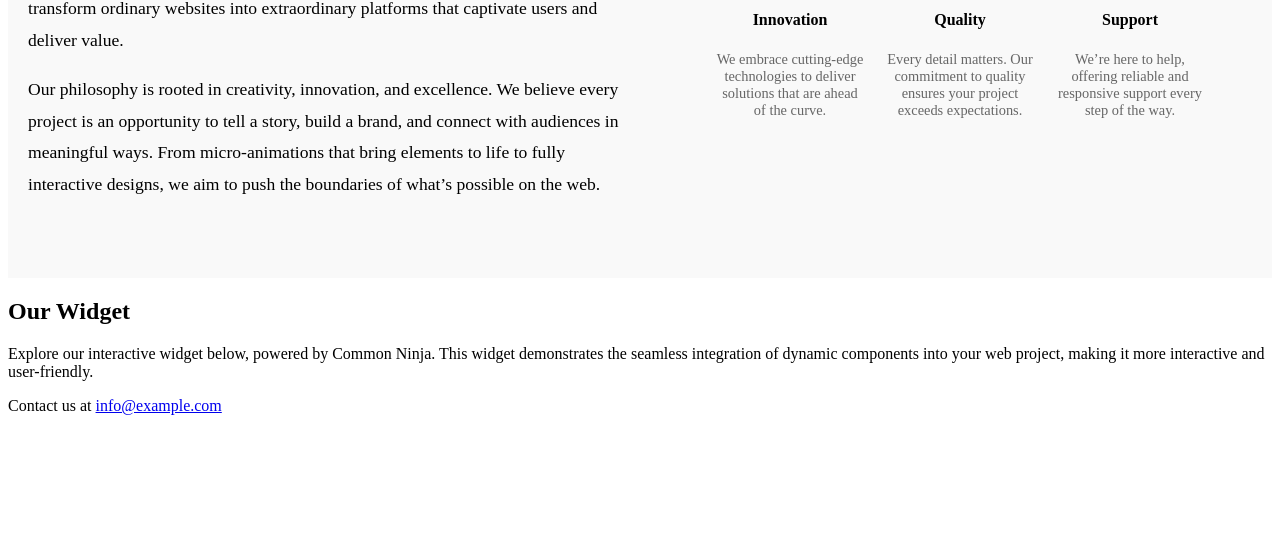
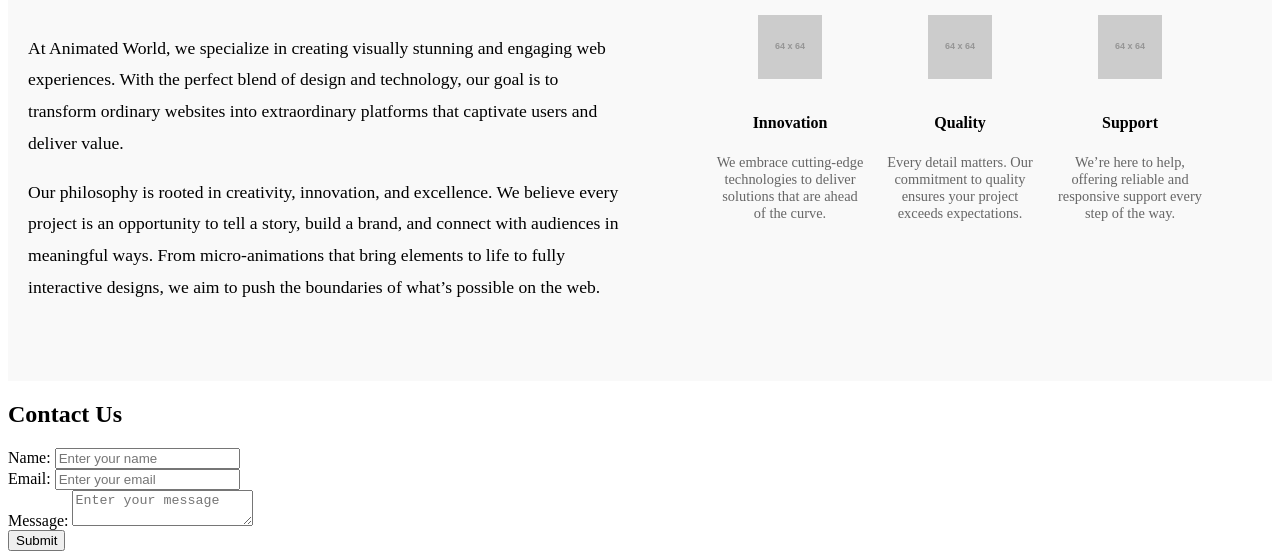
Before and after one commit to erezninja/ninjatest, a plain HTML site: page translator/index.html in a window 1280 px wide. Shown: the part 692-1251 px from the top of the page. Before the commit the page ends 1123 px from the top, so only its background shows below. Drawn offline with Linux system fonts and the light colour scheme; placeholder pictures from the web are drawn by us.

Commit message:
Update index.html

```diff
--- a/translator/index.html
+++ b/translator/index.html
@@ -38,6 +38,16 @@
     </div>
   </section>
 
+  <section id="widget">
+    <h2>Our Widget</h2>
+    <p>
+      Explore our interactive widget below, powered by Common Ninja. This widget demonstrates the seamless
+      integration of dynamic components into your web project, making it more interactive and user-friendly.
+    </p>
+    <script src="https://cdn.commoninja.com/sdk/latest/commonninja.js" defer></script>
+    <div class="commonninja_component pid-62467e79-0599-4896-8b92-af14c5014551"></div>
+  </section>
+
   <section id="about">
     <h2>About Us</h2>
     <div class="about-content">
@@ -75,18 +85,23 @@
     </div>
   </section>
 
-  <section id="widget">
-    <h2>Our Widget</h2>
-    <p>
-      Explore our interactive widget below, powered by Common Ninja. This widget demonstrates the seamless
-      integration of dynamic components into your web project, making it more interactive and user-friendly.
-    </p>
-    <script src="https://cdn.commoninja.com/sdk/latest/commonninja.js" defer></script>
-    <div class="commonninja_component pid-aea6f7ad-e7b4-4c38-8096-b1e11e13f904"></div>
-  </section>
-
   <footer id="contact">
-    <p>Contact us at <a href="mailto:info@example.com">info@example.com</a></p>
+    <h2>Contact Us</h2>
+    <form id="contact-form">
+      <div class="form-group">
+        <label for="name">Name:</label>
+        <input type="text" id="name" name="name" required placeholder="Enter your name">
+      </div>
+      <div class="form-group">
+        <label for="email">Email:</label>
+        <input type="email" id="email" name="email" required placeholder="Enter your email">
+      </div>
+      <div class="form-group">
+        <label for="message">Message:</label>
+        <textarea id="message" name="message" required placeholder="Enter your message"></textarea>
+      </div>
+      <button type="submit">Submit</button>
+    </form>
   </footer>
 
   <script src="script.js"></script>
```
